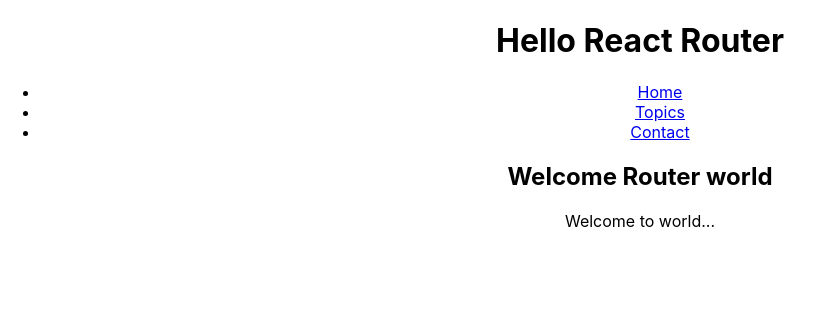
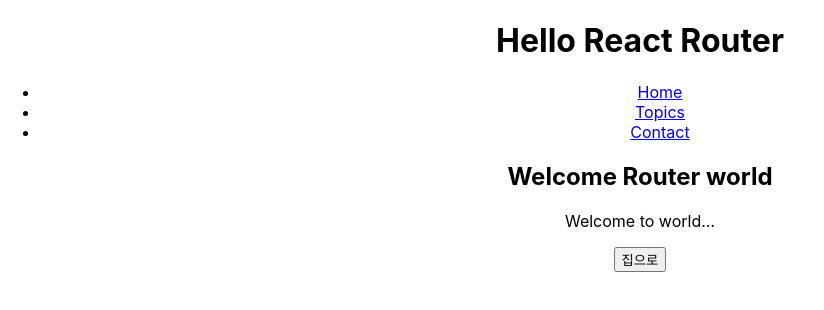
Before and after one commit to Mumumumm/router, a JavaScript app: page / in a window 1280 px wide. Shown: the top 310 px of the page, without its empty margins (0-824 px from the left). Built offline with nearby package versions, Linux system fonts and the light colour scheme; the HTML template or start-up script is replaced by a standard one.

Commit message:
useNavigate특정경로로 이동하기

```diff
--- a/src/App.js
+++ b/src/App.js
@@ -1,6 +1,6 @@
 import logo from './logo.svg';
 import './App.css';
-import { Link, Outlet, Route, Routes, useParams } from 'react-router-dom';
+import { Link, Outlet, Route, Routes, useNavigate, useParams } from 'react-router-dom';
 
 //자식 컴포넌트-------------------------------------------------------------------------------------------
 function Home(){
@@ -55,6 +55,7 @@ function Contact(){
 };
 
 function MainLayout(){
+  const navigate = useNavigate();
   return(
     <>
       <h1>Hello React Router</h1>
@@ -64,6 +65,9 @@ function MainLayout(){
         <li><Link to='/contact'>Contact</Link></li>
       </ul>
       <Outlet/>
+      <button onClick={(e)=>{
+        navigate("/") // 클릭 하면 해당경로도 이동 콜백 현재는 <Route path='/' element={<MainLayout/>}>이거
+      }}>집으로</button>
     </>
   )
 }
```
Also changed, not shown: src/Router.md (+3 -1 lines).
